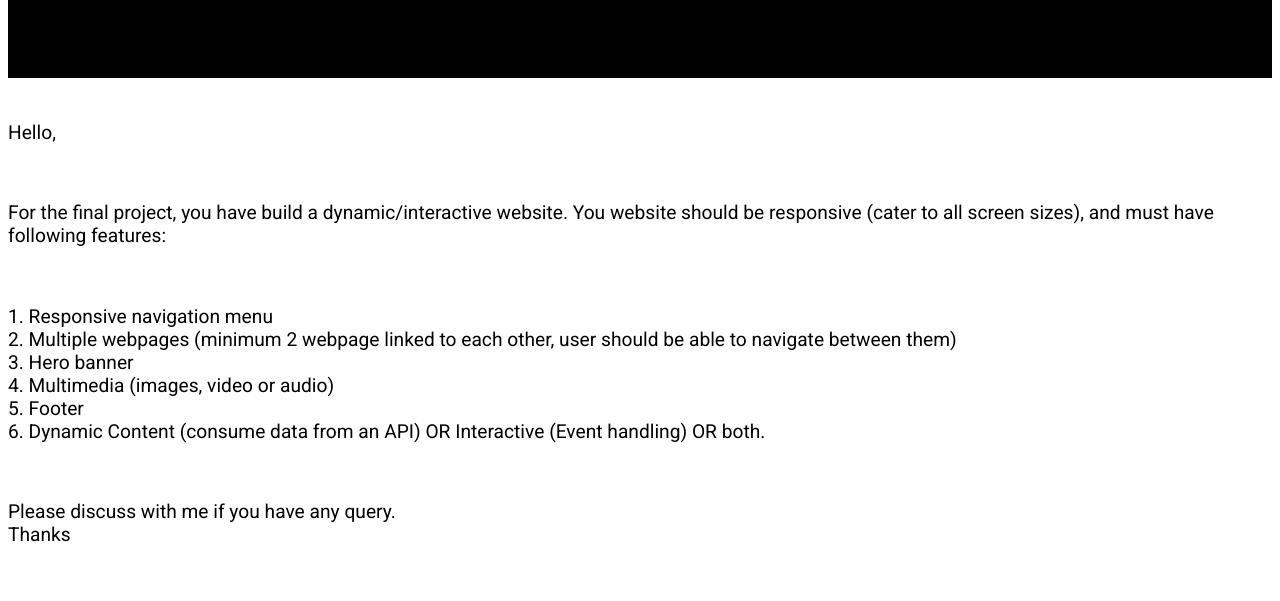
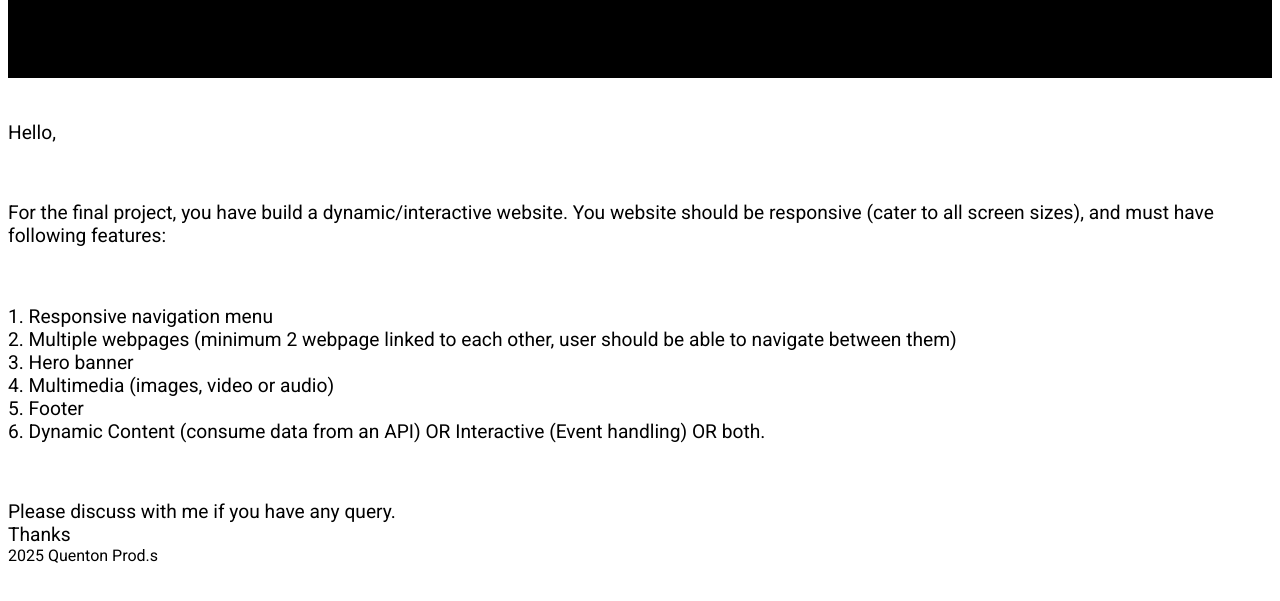
Before and after one commit to quentonw/assignment-6, a plain HTML site: page index.html in a window 1280 px wide. Shown: the part 165-766 px from the top of the page. Drawn offline with Linux system fonts and the light colour scheme.

Commit message:
Update index.html

```diff
--- a/index.html
+++ b/index.html
@@ -25,6 +25,9 @@ You website should be responsive (cater to all screen sizes), and must have foll
 <p>Please discuss with me if you have any query.<br>
 
 Thanks</p>
+		<footer>
+			2025 Quenton Prod.s
+		</footer>
 <script src="main.js"></script>
 	</body>
 </html>
```
